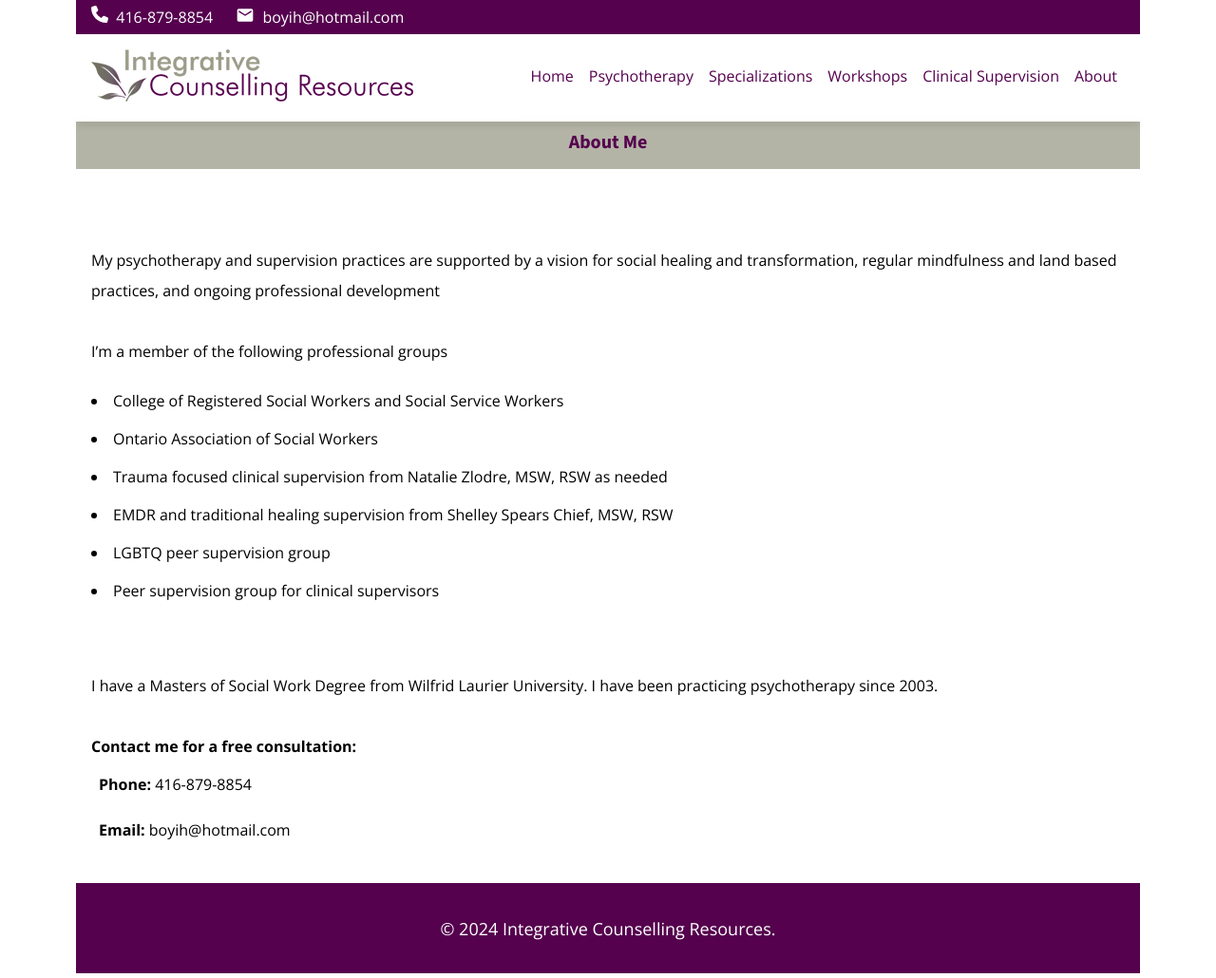
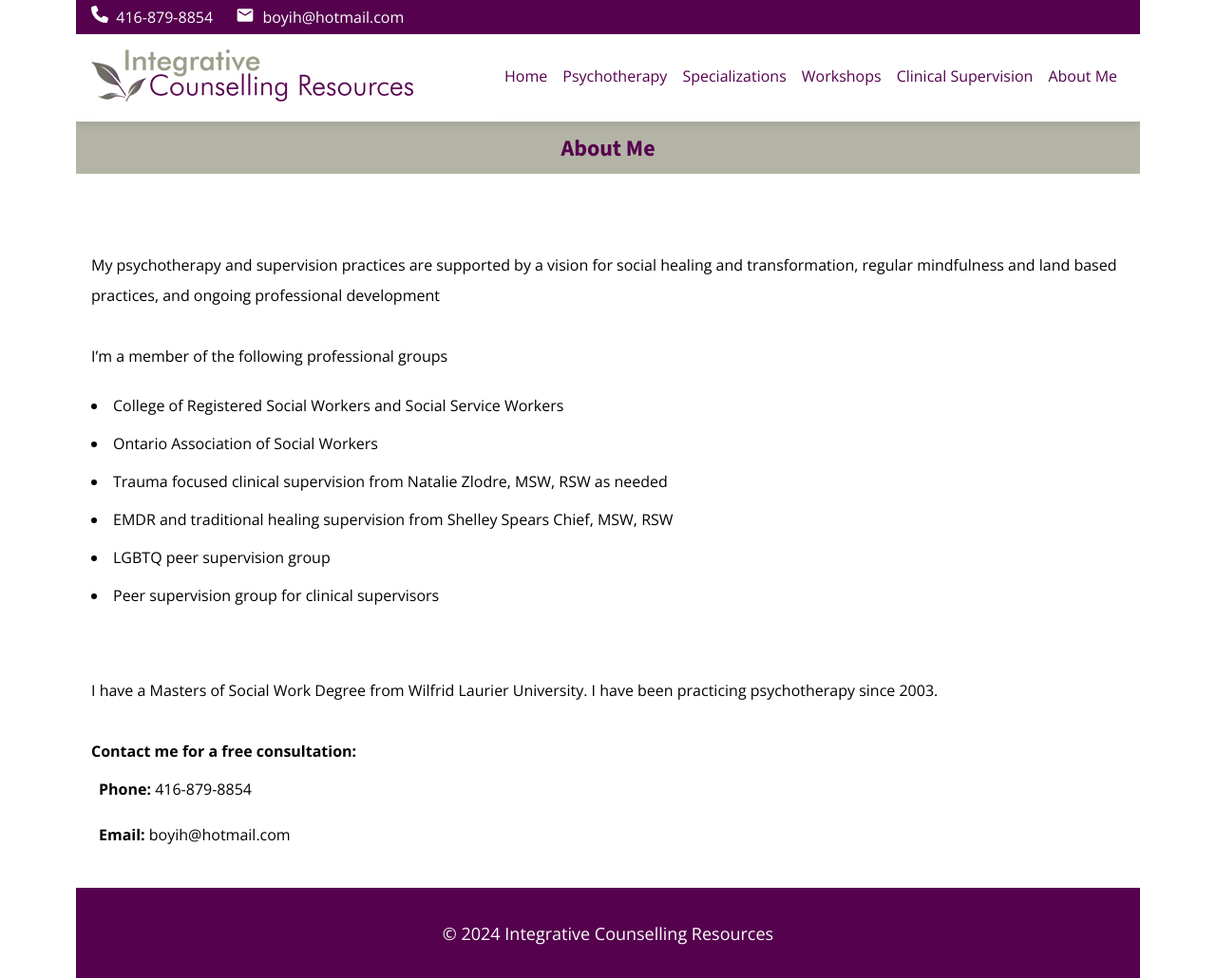
Before and after one commit to CarlSmoky/counselling, a Next.js app: page /about-bo-yih-thom in a window 1280 px wide. Shown: the whole page at 95% size. Built offline with nearby package versions, Linux system fonts and the light colour scheme.

Commit message:
Fix text

```diff
--- a/app/_components/ContentWithHeader.tsx
+++ b/app/_components/ContentWithHeader.tsx
@@ -36,8 +36,8 @@ const ContentWithHeader:React.FC<PageWrapperProps> = ({ header, children }) => {
     <>
       <Navbar top={position.top}/>
       <div ref={elementRef} className="page-min-h">
-        <div className="mb-12 flex h-[50px] w-full bg-grey-100 text-xl font-bold text-prime-100 font-title">
-          <h1 className="mx-auto p-2 font-title">{toTitleCase(header)}</h1>
+        <div className="mb-12 flex h-[45px] md:h-[55px] w-full bg-grey-100 ">
+          <h1 className="m-auto p-2 font-title text-xl md:text-2xl font-bold text-prime-100">{toTitleCase(header)}</h1>
         </div>
         {children}
       </ div>
--- a/app/_components/Footer.tsx
+++ b/app/_components/Footer.tsx
@@ -5,7 +5,7 @@ const Footer = () => {
   const currentYear = currentDate.getFullYear();
   return (
     <div className="flex h-[95px] bg-prime-100">
-      <p className="px-4 flex text-white-100 m-auto text-sm md:text-lg whitespace-nowrap font-paragraph">© {currentYear} Integrative Counselling Resources.</p>
+      <p className="px-4 flex text-white-100 m-auto text-sm md:text-lg whitespace-nowrap font-paragraph">© {currentYear} Integrative Counselling Resources</p>
     </div>
   );
 };
--- a/app/_data/navList.ts
+++ b/app/_data/navList.ts
@@ -27,7 +27,7 @@ export const navList: LinkInfo[] = [
     submenu: false
   },
   {
-    name: "about",
+    name: "about me",
     link: "/about-bo-yih-thom",
     submenu: false
   }
--- a/app/_data/text.ts
+++ b/app/_data/text.ts
@@ -1,4 +1,4 @@
-import { PageType } from "../_types/types"
+import { PageType, MetadataType } from "../_types/types"
 export const contents: PageType = {
   home : [
     {
@@ -34,7 +34,7 @@ export const contents: PageType = {
       hasSideComponents: true
     },
     {component: "paragraph",
-      paragraph : `I support individuals who are 18 years and older, couples, polycules, and families`
+      paragraph : `I support individuals who are 18 years and older, couples, polycules, and families.`
     }
   ],
   psychotherapy : [
@@ -289,7 +289,7 @@ export const data = {
   ],
 }
 
-export const headers = {
+export const headers: MetadataType = {
   home: "Bo Yih Thom, MSW, RSW",
   psychotherapy: "psychotherapy",
   specialties: "specializations",
@@ -297,3 +297,12 @@ export const headers = {
   "clinical-supervision": "clinical supervision",
   "about-bo-yih-thom": "About me",
 }
+
+export const metadataDescription: MetadataType = {
+  home: "Bo Yih Thom, MSW, RSW",
+  psychotherapy: "My practice is QTBIPOC a positive, welcoming individuals, and couples in multiple love, open, and monogamous relationships.",
+  specialties: "From Surviving to Thriving ,Relationships and Sexuality ,Mindfulness ,Substance Use",
+  workshops : "The intersections of class, race, gender and sexual diversity, centre anti-oppression, racial liberation to other professional groups including health care workers, educators, advocates, and unions",
+  "clinical-supervision": "Clinical supervision is available to CRPO Qualifying Members, Social Workers and Psychotherapists in private practice, and to front line workers in agency settings",
+  "about-bo-yih-thom": "My psychotherapy and supervision practices are supported by a vision for social healing and transformation, regular mindfulness and land based practices, and ongoing professional development"
+}
```
